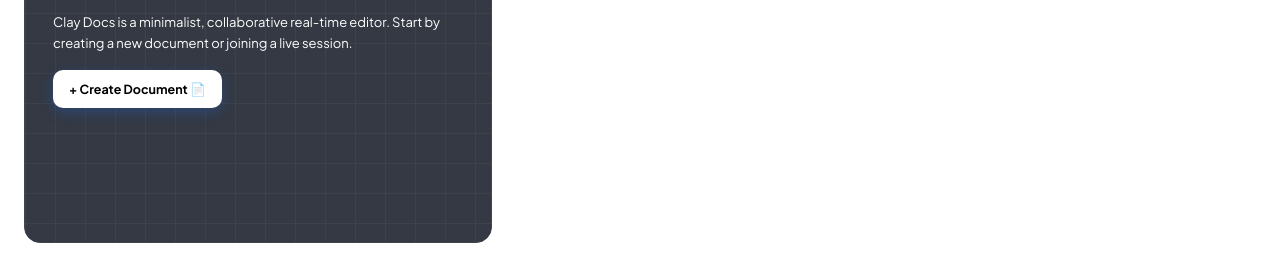
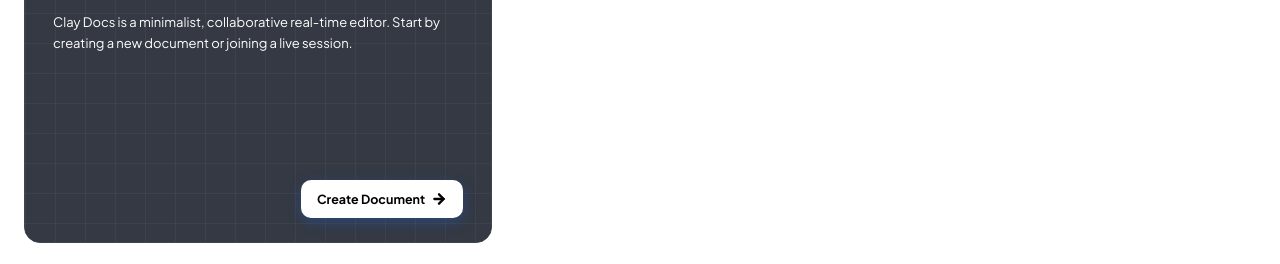
Before and after one commit to devanshu2607/Your-Docs, a React (Create React App) app in the folder docs-react/: page /dashboard in a window 1280 px wide. Shown: the part 533-797 px from the top of the page. Built offline with nearby package versions, Linux system fonts and the light colour scheme; no server answers; the HTML template or start-up script is replaced by a standard one.

Commit message:
feat: position hero button in bottom-right, add sweeping arrow click animation

```diff
--- a/docs-react/src/pages/User.css
+++ b/docs-react/src/pages/User.css
@@ -1618,6 +1618,14 @@
   text-transform: uppercase;
 }
 
+.hero-btn-wrapper {
+  display: flex;
+  justify-content: flex-end;
+  width: 100%;
+  margin-top: auto; /* Pushes the button to the bottom-right */
+  padding-top: 16px;
+}
+
 .dashboard-hero-content .btn {
   width: fit-content;
   min-height: 44px;
@@ -1630,10 +1638,12 @@
   box-shadow: 0 4px 14px rgba(26, 104, 232, 0.3) !important;
   display: flex;
   align-items: center;
-  gap: 8px;
+  gap: 6px;
   border: none;
   cursor: pointer;
   transition: all 0.2s ease;
+  overflow: hidden;
+  position: relative;
 }
 
 .dashboard-hero-content .btn:hover {
@@ -1641,6 +1651,49 @@
   transform: translateY(-1px);
   box-shadow: 0 6px 20px rgba(26, 104, 232, 0.4) !important;
 }
+
+.dashboard-hero-content .btn .arrow-wrapper {
+  display: inline-flex;
+  align-items: center;
+  justify-content: center;
+  width: 16px;
+  height: 16px;
+  position: relative;
+  overflow: hidden;
+}
+
+.dashboard-hero-content .btn .arrow-icon {
+  transition: transform 0.2s ease;
+  display: block;
+}
+
+.dashboard-hero-content .btn:hover .arrow-icon {
+  transform: translateX(4px);
+}
+
+.dashboard-hero-content .btn.animating .arrow-icon {
+  animation: sweepArrow 0.4s cubic-bezier(0.4, 0, 0.2, 1) forwards;
+}
+
+@keyframes sweepArrow {
+  0% {
+    transform: translateX(0);
+    opacity: 1;
+  }
+  49% {
+    transform: translateX(20px);
+    opacity: 0;
+  }
+  50% {
+    transform: translateX(-20px);
+    opacity: 0;
+  }
+  100% {
+    transform: translateX(0);
+    opacity: 1;
+  }
+}
+
 
 /* Sub-title for all documents section */
 .dashboard-section-title {
--- a/docs-react/src/pages/dashboard.js
+++ b/docs-react/src/pages/dashboard.js
@@ -66,6 +66,8 @@
 export default function Dashboard() {
     const [docs, setDocs]       = useState([])
     const [joinCode, setJoinCode] = useState("")
+    const [isOpeningLatest, setIsOpeningLatest] = useState(false)
+    const [isCreating, setIsCreating] = useState(false)
     const navigate = useNavigate()
 
     useEffect(() => { fetchDocs() }, [])
@@ -98,6 +100,20 @@
 
     // Latest document is the first one in the list (or most recently updated)
     const latestDoc = docs.length > 0 ? docs[0] : null;
+
+    const handleOpenLatest = (id) => {
+        setIsOpeningLatest(true)
+        setTimeout(() => {
+            navigate(`/update/${id}`)
+        }, 400)
+    }
+
+    const handleCreateNew = () => {
+        setIsCreating(true)
+        setTimeout(() => {
+            navigate("/create_docs")
+        }, 400)
+    }
 
     return (
         <div className="page dashboard-page">
@@ -151,12 +167,20 @@
                                 <p>
                                     <strong>{latestDoc.title}</strong> — {stripJson(latestDoc.content).slice(0, 160) || "Empty document"}...
                                 </p>
+                                <div className="hero-btn-wrapper">
                                     <button
-                                    className="btn"
-                                    onClick={() => navigate(`/update/${latestDoc.id}`)}
+                                        className={`btn ${isOpeningLatest ? 'animating' : ''}`}
+                                        onClick={() => handleOpenLatest(latestDoc.id)}
                                     >
-                                    Open Document 📄
+                                        Open Document
+                                        <span className="arrow-wrapper">
+                                            <svg className="arrow-icon" viewBox="0 0 24 24" width="16" height="16" fill="none" stroke="currentColor" strokeWidth="3.5" strokeLinecap="round" strokeLinejoin="round">
+                                                <line x1="5" y1="12" x2="19" y2="12"></line>
+                                                <polyline points="12 5 19 12 12 19"></polyline>
+                                            </svg>
+                                        </span>
                                     </button>
+                                </div>
                             </div>
                         </div>
                     ) : (
@@ -177,12 +201,20 @@
                                 <p>
                                     Clay Docs is a minimalist, collaborative real-time editor. Start by creating a new document or joining a live session.
                                 </p>
+                                <div className="hero-btn-wrapper">
                                     <button
-                                    className="btn"
-                                    onClick={() => navigate("/create_docs")}
+                                        className={`btn ${isCreating ? 'animating' : ''}`}
+                                        onClick={handleCreateNew}
                                     >
-                                    + Create Document 📄
+                                        Create Document
+                                        <span className="arrow-wrapper">
+                                            <svg className="arrow-icon" viewBox="0 0 24 24" width="16" height="16" fill="none" stroke="currentColor" strokeWidth="3.5" strokeLinecap="round" strokeLinejoin="round">
+                                                <line x1="5" y1="12" x2="19" y2="12"></line>
+                                                <polyline points="12 5 19 12 12 19"></polyline>
+                                            </svg>
+                                        </span>
                                     </button>
+                                </div>
                             </div>
                         </div>
                     )}
```
Lines whose indentation alone changed are shown as unchanged.
